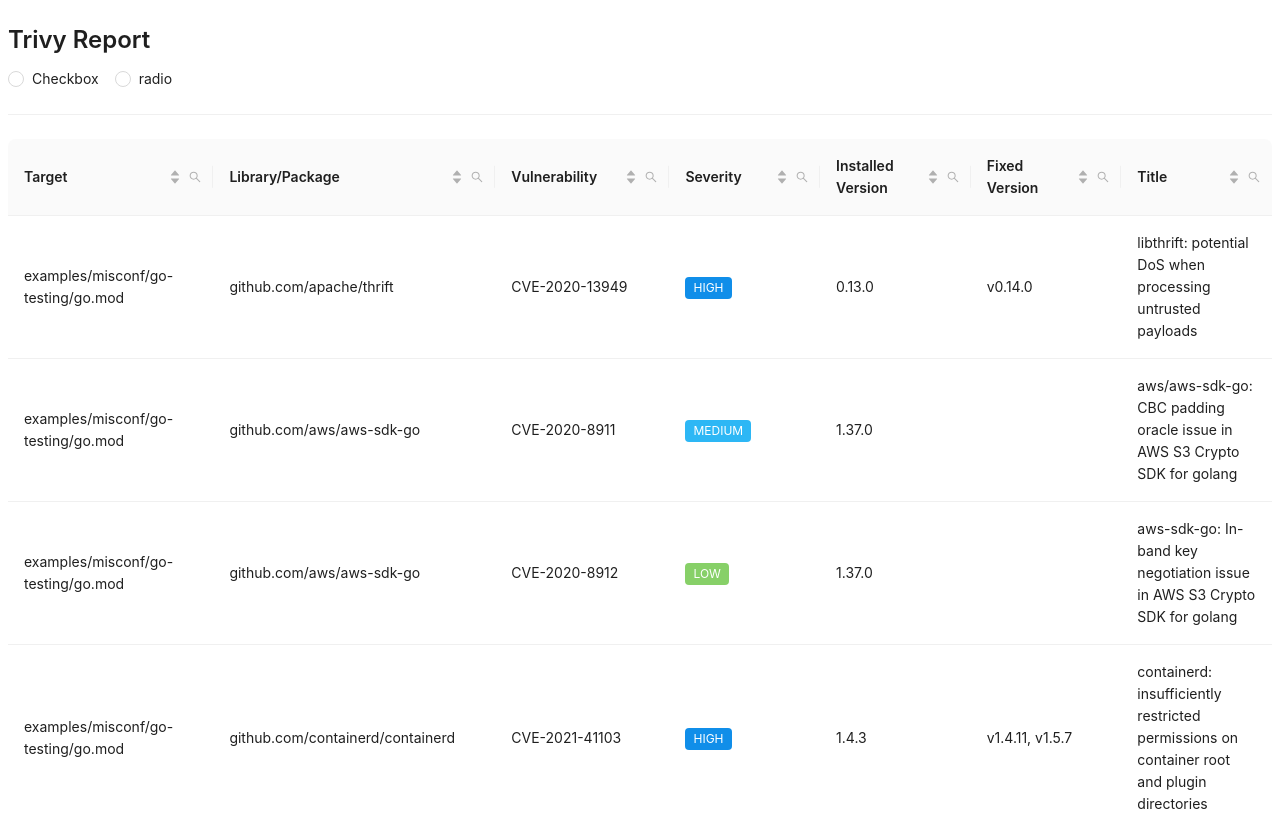
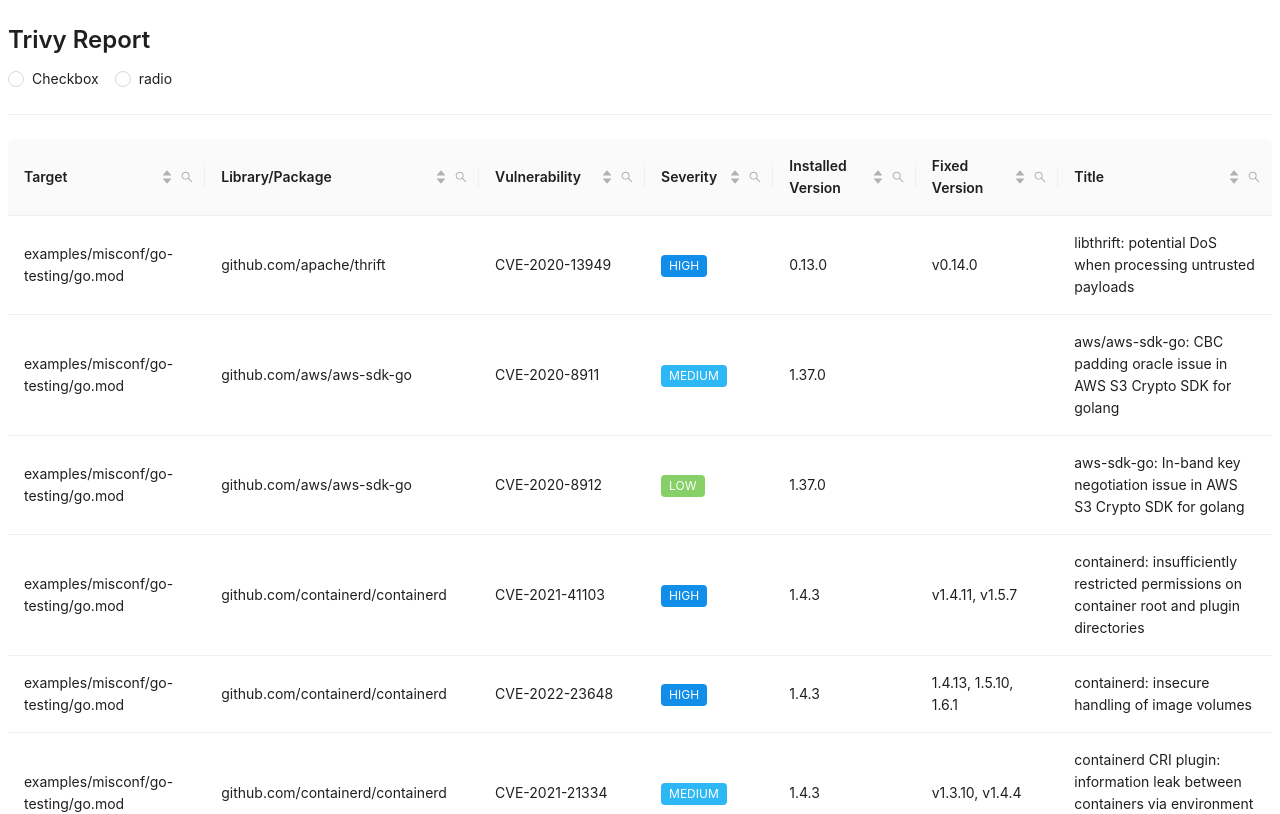
Before and after one commit to fatihtokus/scan2html, a React (Vite) app in the folder src/frontend-app/: page / in a window 1280 px wide. Shown: the top 814 px of the page. Built offline with nearby package versions, Linux system fonts and the light colour scheme.

Commit message:
FE-15 tag columns width was chaged

```diff
--- a/src/frontend-app/src/components/trivy-report/TrivyReport.tsx
+++ b/src/frontend-app/src/components/trivy-report/TrivyReport.tsx
@@ -131,28 +131,6 @@
   });
 
   const columns: ColumnsType<FormattedResult> = [
-    // {
-    //   title: "Name",
-    //   dataIndex: "name",
-    //   key: "name",
-    //   width: "30%",
-    //   ...getColumnSearchProps("name"),
-    // },
-    // {
-    //   title: "Age",
-    //   dataIndex: "age",
-    //   key: "age",
-    //   width: "20%",
-    //   ...getColumnSearchProps("age"),
-    // },
-    // {
-    //   title: "Address",
-    //   dataIndex: "address",
-    //   key: "address",
-    //   ...getColumnSearchProps("address"),
-    //   sorter: (a, b) => a.address.length - b.address.length,
-    //   sortDirections: ["descend", "ascend"],
-    // },
     {
       title: "Target",
       dataIndex: "Target",
@@ -184,7 +162,7 @@
       title: "Severity",
       dataIndex: "Severity",
       key: "Severity",
-      width: "10%",
+      width: "5%",
       ...getColumnSearchProps("Severity"),
       sorter: (a, b) => a.Target.length - b.Target.length,
       sortDirections: ["descend", "ascend"],
@@ -213,7 +191,7 @@
       title: "Title",
       dataIndex: "Title",
       key: "Title",
-      width: "10%",
+      width: "15%",
       ...getColumnSearchProps("Title"),
       sorter: (a, b) => a.Title.length - b.Title.length,
       sortDirections: ["descend", "ascend"],
```
